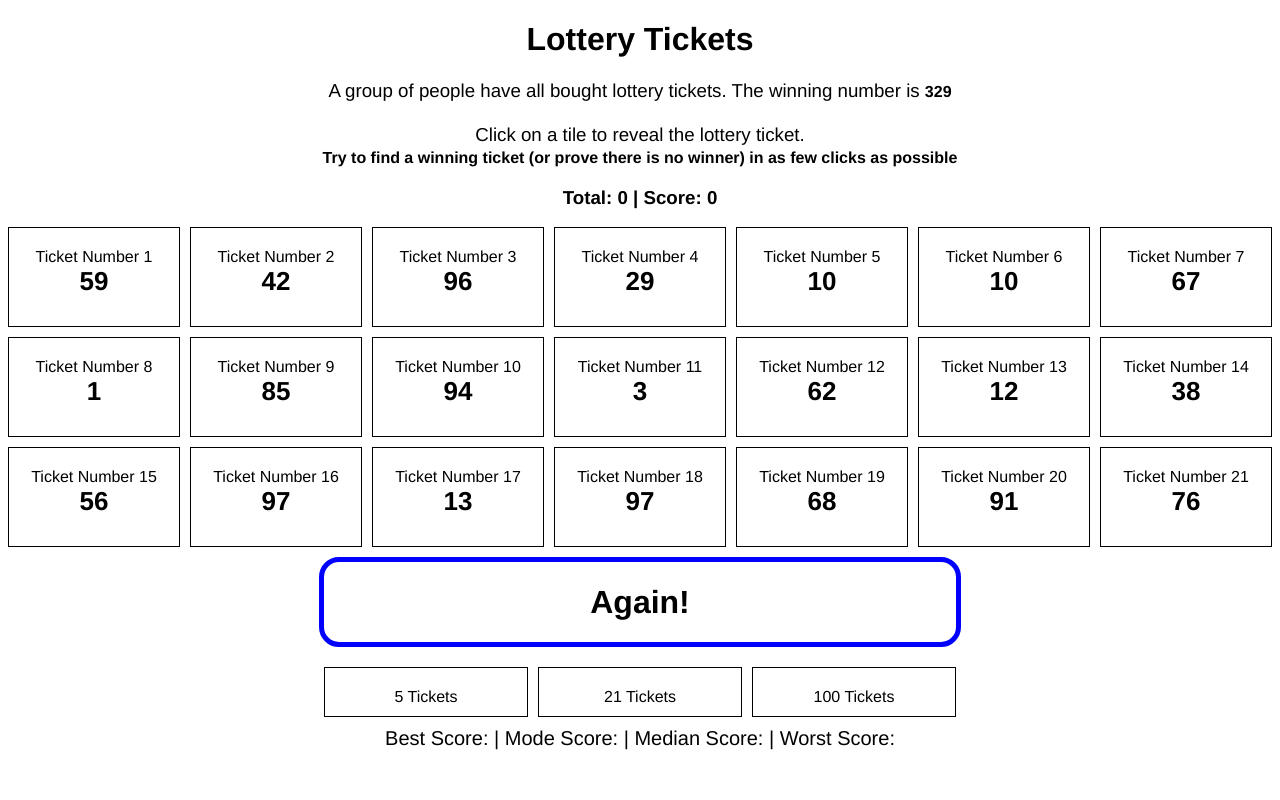
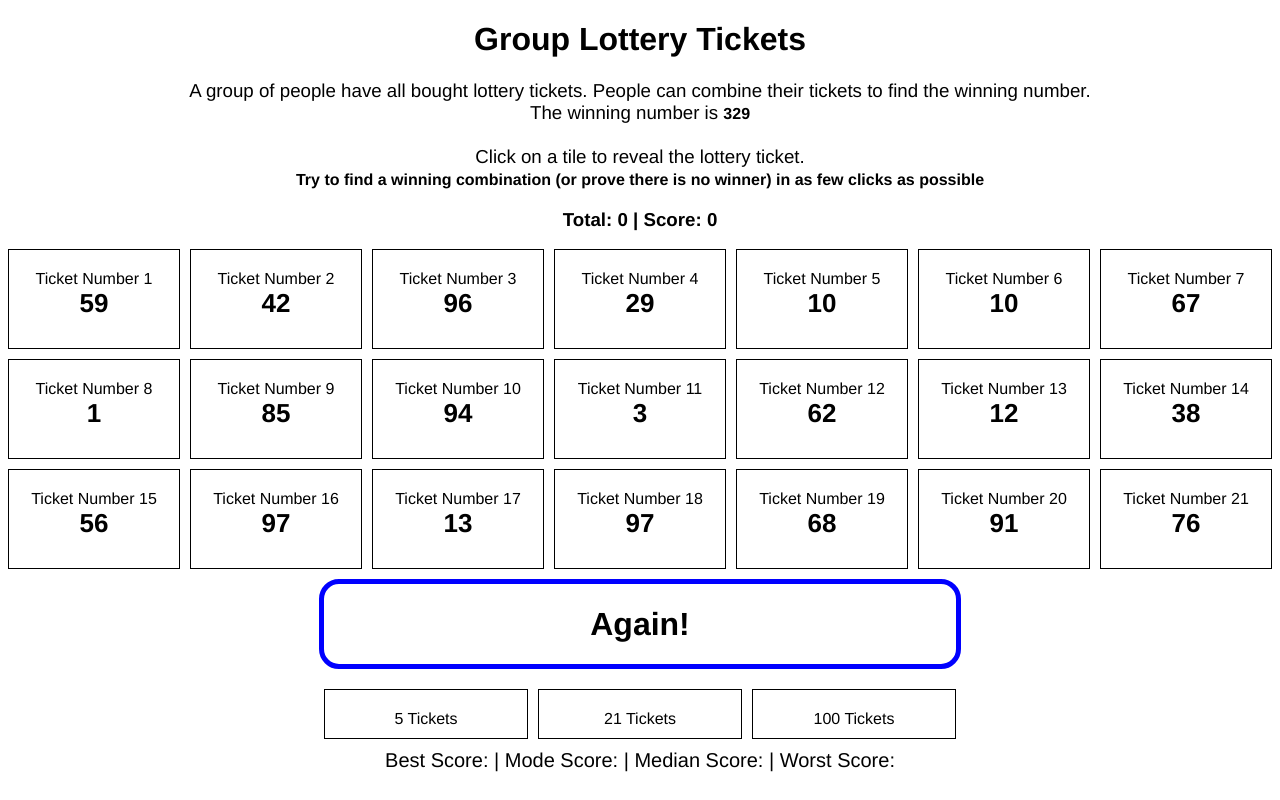
Before and after one commit to dancodedotorg/binary-search-2, a plain HTML site: page mead/index-viewall.html in a window 1280 px wide. Drawn offline with Linux system fonts and the light colour scheme.

Commit message:
Updated website text

```diff
--- a/mead/index-viewall.html
+++ b/mead/index-viewall.html
@@ -7,10 +7,10 @@
     <link rel="stylesheet" href="style.css">
   </head>
   <body>
-    <h1 id="title" class="info">Lottery Tickets</h1>
-    <h3 id="instructions" class="info">A group of people have all bought lottery tickets. The winning number is <span id="winningSpan"></span> <br> <br>
+    <h1 id="title" class="info">Group Lottery Tickets</h1>
+    <h3 id="instructions" class="info">A group of people have all bought lottery tickets. People can combine their tickets to find the winning number. <br /> The winning number is <span id="winningSpan"></span> <br> <br>
       Click on a tile to reveal the lottery ticket. <br>
-      <span>Try to find a winning ticket (or prove there is no winner) in as few clicks as possible </span></h3>
+      <span>Try to find a winning combination (or prove there is no winner) in as few clicks as possible </span></h3>
     <h3 id="scoreContainer" class="info">Total: <span id="total">0</span> | Score: <span id="score">0</span></h3>
     <div id="mainContainer">
 
```
Also changed, not shown: mead/index.html (+1 -1 lines).
